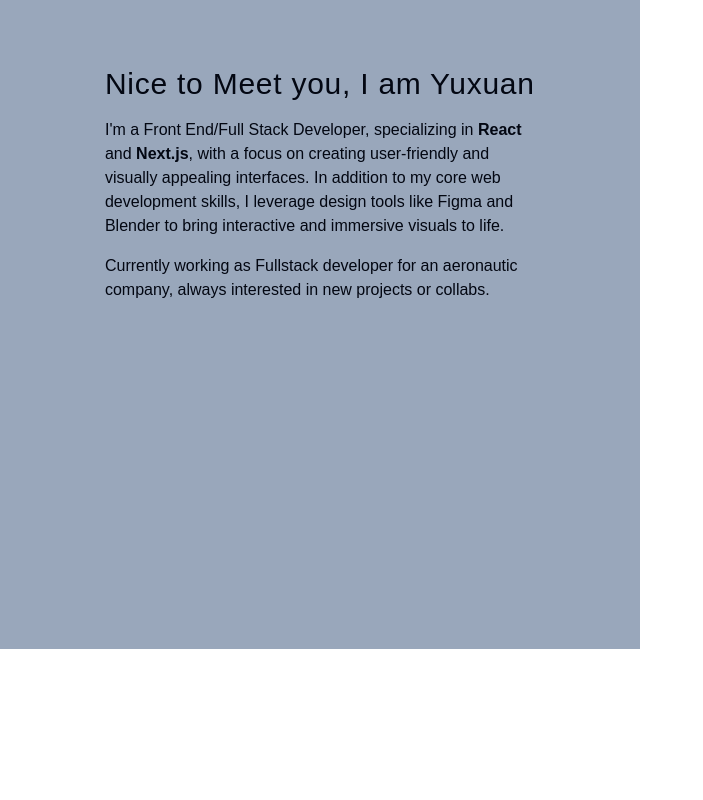
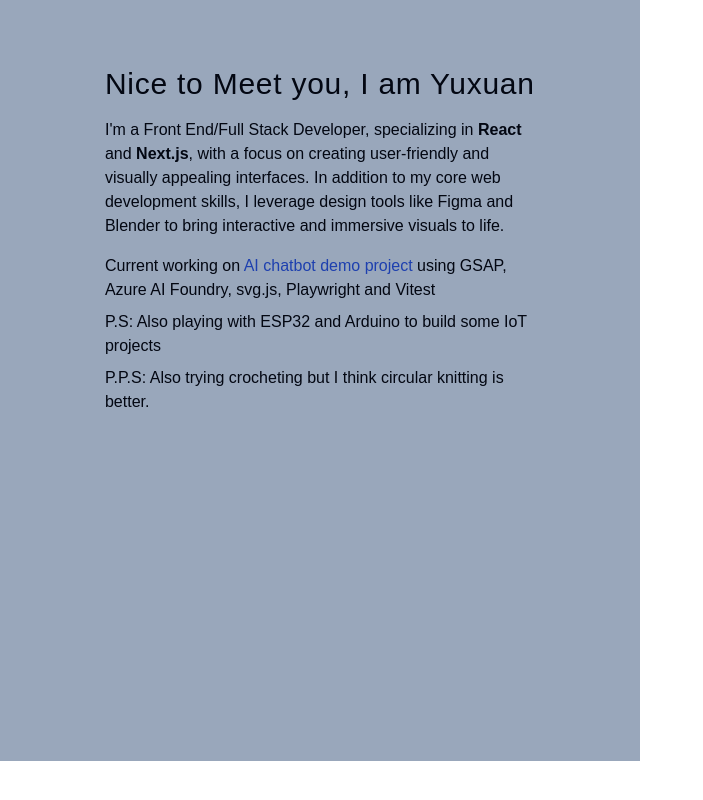
Before and after one commit to ppalladio/yuxuanize, a Next.js app: page / in a window 1280 px wide. Shown: the part 3678-4478 px from the top of the page, without its empty margins (0-703 px from the left). Built offline with nearby package versions, Linux system fonts and the light colour scheme; no server answers; a web font is replaced by a local one.

Commit message:
update description

```diff
--- a/app/page.tsx
+++ b/app/page.tsx
@@ -3,7 +3,7 @@
 import Icons from '@/components/Icons';
 import Project from '@/components/Project';
 import { BackgroundLines } from '@/components/ui/background-lines';
-import { Separator } from '@/components/ui/separator';
+import Link from 'next/link';
 import { useState } from 'react';
 import ExperienceComponent from './components/Experience/ExperienceComponent';
 import Loading from './components/Loading';
@@ -68,10 +68,18 @@
                                     addition to my core web development skills, I leverage design tools like Figma and Blender to bring interactive
                                     and immersive visuals to life.
                                 </p>
-
-                                <p className="text-base mt-4 trading-wide font-normal">
-                                    Currently working as Fullstack developer for an aeronautic company, always interested in new projects or collabs.
-                                </p>
+                                <div className="flex flex-col gap-y-2">
+                                    <p className="text-base mt-4 trading-wide font-normal">
+                                        Current working on{' '}
+                                        <Link className="text-blue-800" href="https://meldemo.yuxuanize.com">
+                                            AI chatbot demo project
+                                        </Link>{' '}
+                                        using <span>GSAP</span>, <span>Azure AI Foundry</span>, <span>svg.js</span>, <span>Playwright</span> and{' '}
+                                        <span>Vitest</span>
+                                    </p>
+                                    <p>P.S: Also playing with ESP32 and Arduino to build some IoT projects</p>
+                                    <p>P.P.S: Also trying crocheting but I think circular knitting is better.</p>
+                                </div>
                             </div>
                         </section>
                         <div className="h-[2000px] second-move"></div>
```
